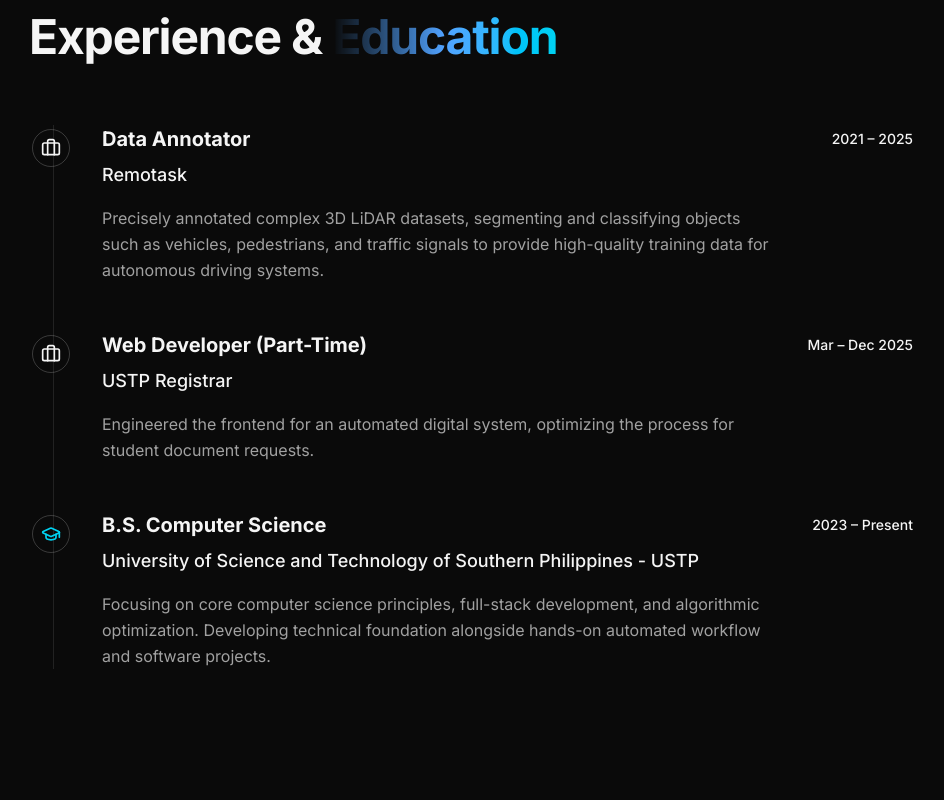
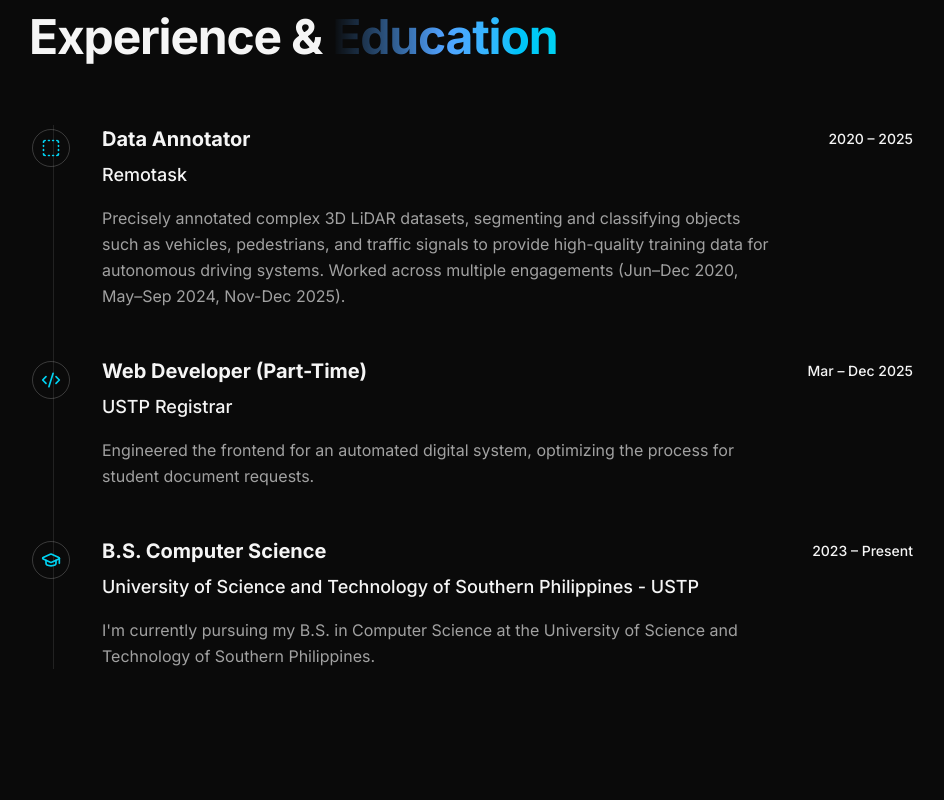
Before and after one commit to ken122704/portfolio, a Next.js app: page / in a window 1280 px wide. Shown: the part 2280-3080 px from the top of the page, without its empty margins (163-1107 px from the left). Built offline with nearby package versions, Linux system fonts and the light colour scheme.

Commit message:
finalize my contacts and resume

```diff
--- a/components/Contact.tsx
+++ b/components/Contact.tsx
@@ -2,7 +2,8 @@
 
 import { useState } from "react";
 import { motion } from "framer-motion";
-import { Mail, MapPin, Send, Phone } from "lucide-react";
+import { Mail, MapPin, Send, Phone,} from "lucide-react";
+import { FaLinkedin } from "react-icons/fa";
 import emailjs from "@emailjs/browser";
 
 const SERVICE_ID = "service_tm47p1p";
@@ -94,6 +95,23 @@ export default function Contact() {
                 <p className="text-base text-foreground font-bold mb-1">Email</p>
                 <a href="mailto:kencharlesbesa27@gmail.com" className="text-neutral-400 text-sm hover:text-cyan-400 transition-colors">
                   kencharlesbesa27@gmail.com
+                </a>
+              </div>
+            </div>
+
+            <div className="flex items-center gap-5">
+              <div className="w-12 h-12 rounded-xl bg-white/[0.02] border border-white/5 flex items-center justify-center shrink-0">
+                <FaLinkedin className="text-neutral-400" size={20} />
+              </div>
+              <div>
+                <p className="text-base text-foreground font-bold mb-1">LinkedIn</p>
+                <a
+                  href="https://www.linkedin.com/in/besa-ken-charles-527154243/"
+                  target="_blank"
+                  rel="noopener noreferrer"
+                  className="text-neutral-400 text-sm hover:text-cyan-400 transition-colors"
+                >
+                  Besa Ken Charles
                 </a>
               </div>
             </div>
--- a/components/Experience.tsx
+++ b/components/Experience.tsx
@@ -1,16 +1,16 @@
 "use client";
 
 import { motion } from "framer-motion";
-import { Briefcase, GraduationCap } from "lucide-react";
+import { Briefcase, GraduationCap, BoxSelect, Code2 } from "lucide-react";
 
 const experiences = [
   {
     type: "work",
     title: "Data Annotator",
     organization: "Remotask",
-    date: "2021 – 2025",
-    description: "Precisely annotated complex 3D LiDAR datasets, segmenting and classifying objects such as vehicles, pedestrians, and traffic signals to provide high-quality training data for autonomous driving systems.",
-    icon: <Briefcase size={20} className="text-brand" />,
+    date: "2020 – 2025",
+    description: "Precisely annotated complex 3D LiDAR datasets, segmenting and classifying objects such as vehicles, pedestrians, and traffic signals to provide high-quality training data for autonomous driving systems. Worked across multiple engagements (Jun–Dec 2020, May–Sep 2024, Nov-Dec 2025).",
+    icon: <BoxSelect size={20} className="text-cyan-400" />,
   },
 
   {
@@ -19,7 +19,7 @@ const experiences = [
     organization: "USTP Registrar",
     date: "Mar – Dec 2025",
     description: "Engineered the frontend for an automated digital system, optimizing the process for student document requests.",
-    icon: <Briefcase size={20} className="text-brand" />,
+    icon: <Code2 size={20} className="text-cyan-400" />,
   },
 
   {
@@ -27,7 +27,7 @@ const experiences = [
     title: "B.S. Computer Science",
     organization: "University of Science and Technology of Southern Philippines - USTP",
     date: "2023 – Present",
-    description: "Focusing on core computer science principles, full-stack development, and algorithmic optimization. Developing technical foundation alongside hands-on automated workflow and software projects.",
+    description: "I'm currently pursuing my B.S. in Computer Science at the University of Science and Technology of Southern Philippines.",
     icon: <GraduationCap size={20} className="text-cyan-400" />,
   },
 ];
```
Also changed, not shown: 1 other file (tests, documents, lock files or other folders).
